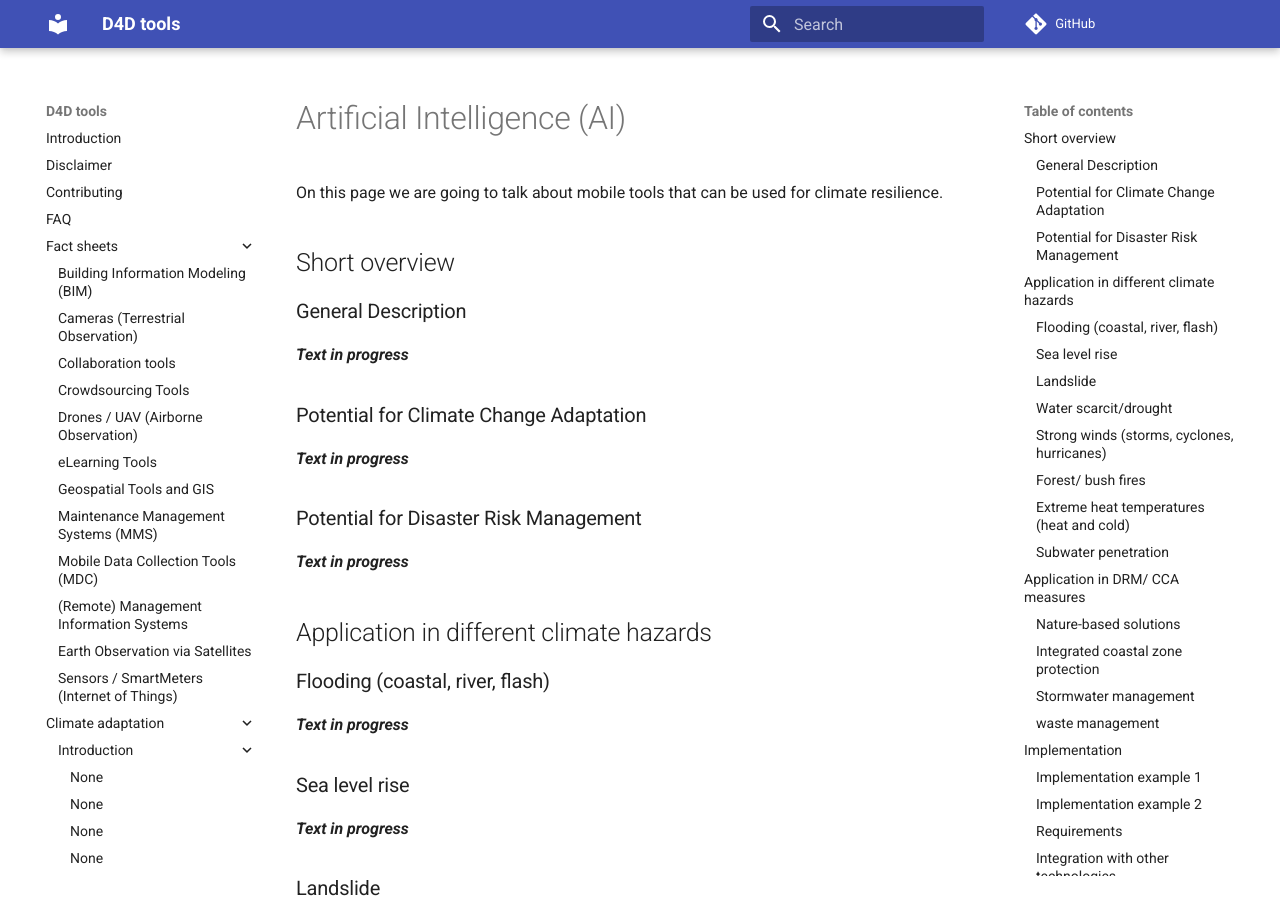
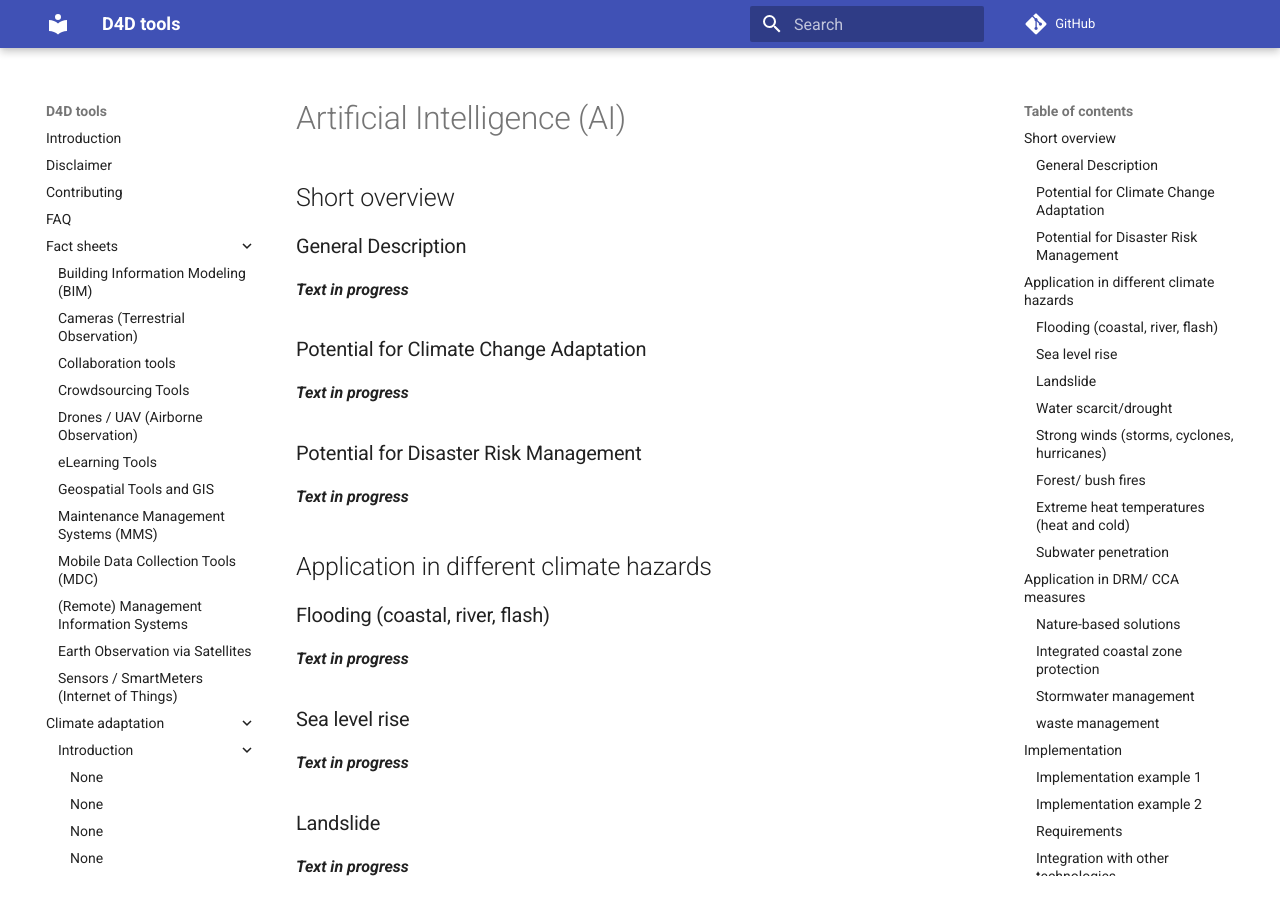
Before and after one commit to openkfw/d4dtools, an MkDocs documentation site: the page built from docs/climate-adaptation/fact-sheets-cres/ai.md, in a window 1280 px wide and 900 px high. Built offline with MkDocs 1.6.1 and Material for MkDocs 9.7.7, drawn with Linux system fonts in a browser that asks for light colours; comment, search, counter and statistics services are not loaded.

Commit message:
removing intro text from ai.md

```diff
--- a/docs/climate-adaptation/fact-sheets-cres/ai.md
+++ b/docs/climate-adaptation/fact-sheets-cres/ai.md
@@ -3,8 +3,6 @@ comments: true
 ---
 
 # Artificial Intelligence (AI)
-
-On this page we are going to talk about mobile tools that can be used for climate resilience.
 
 ## Short overview
 
```
